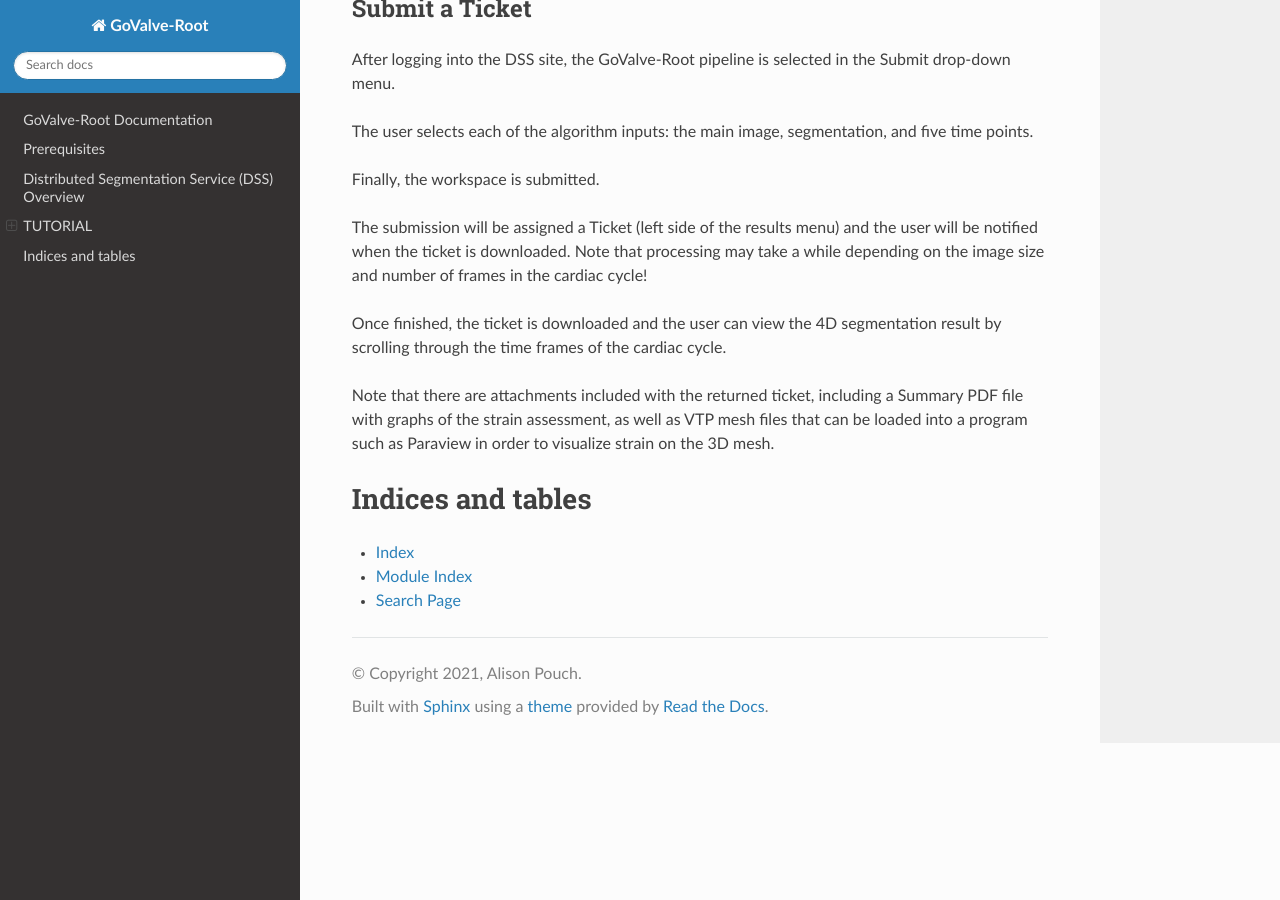
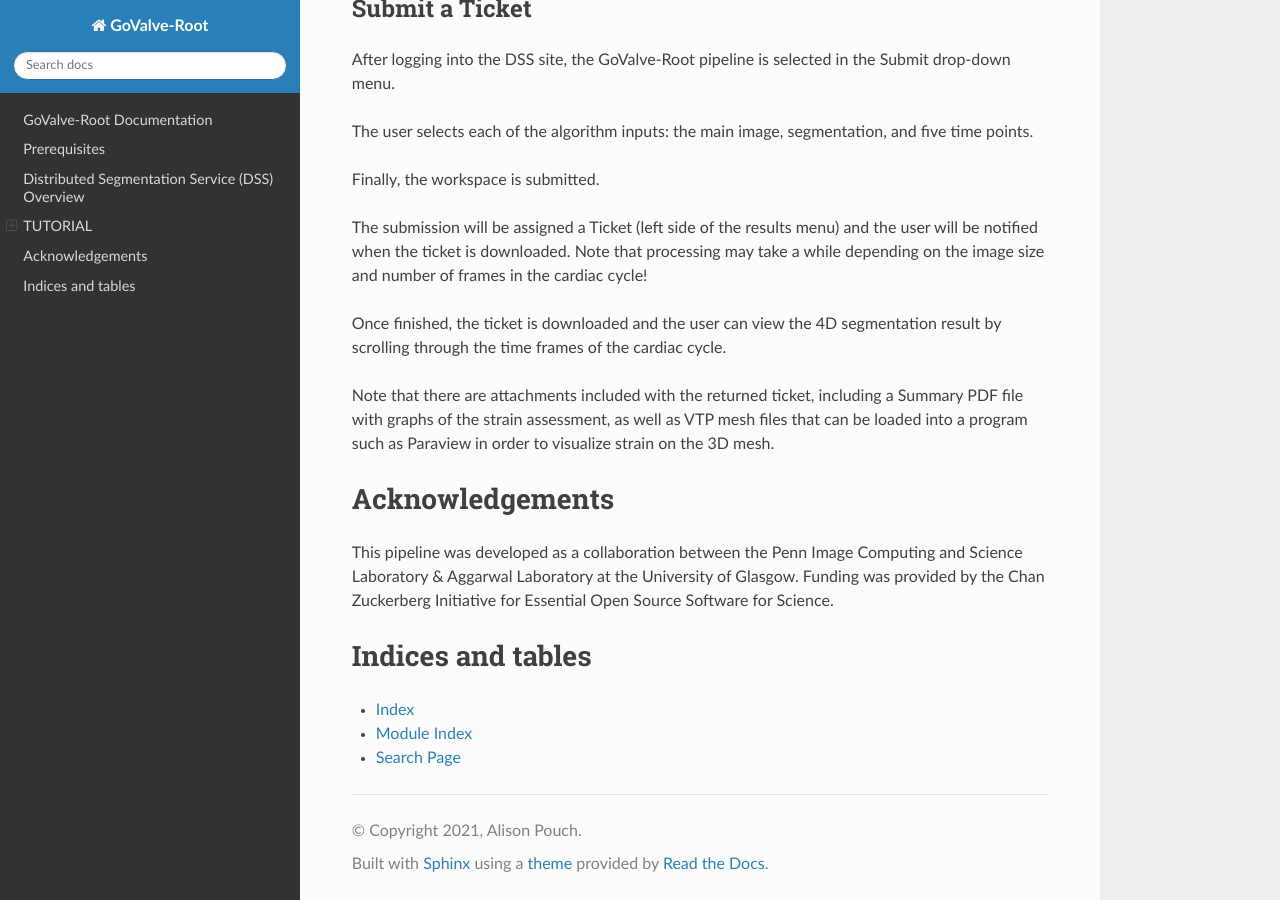
Before and after one commit to apouch/GoValve-Root-src, a Sphinx documentation site: the page built from docs/source/index.rst, in a window 1280 px wide and 900 px high, scrolled down 3824 px. Built offline with Sphinx 7.4.7 and the Read the Docs theme 2.0.0, drawn with Linux system fonts in a browser that asks for light colours.

Commit message:
documentation update

```diff
--- a/docs/source/index.rst
+++ b/docs/source/index.rst
@@ -128,7 +128,10 @@ Once finished, the ticket is downloaded and the user can view the 4D segmentatio
 Note that there are attachments included with the returned ticket, including a Summary PDF file with graphs of the strain assessment, as well as VTP mesh files that can be loaded into a program such as Paraview in order to visualize strain on the 3D mesh.
 
 
-
+Acknowledgements
+================
+This pipeline was developed as a collaboration between the Penn Image Computing and Science Laboratory & Aggarwal Laboratory at the University of Glasgow.
+Funding was provided by the Chan Zuckerberg Initiative for Essential Open Source Software for Science.
 
 
 
```
